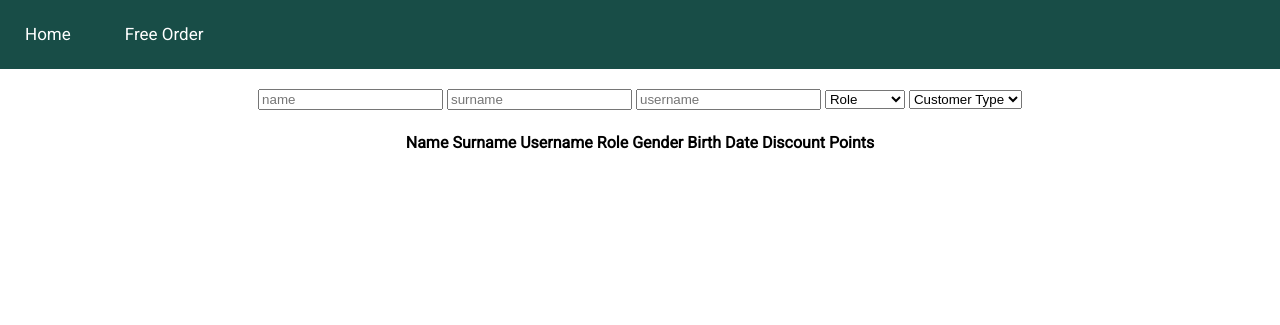
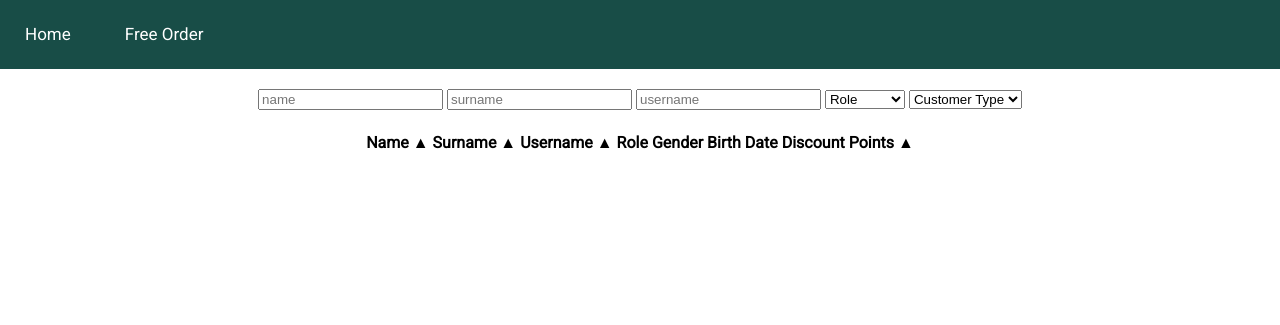
Before and after one commit to RatkoSebez/WEB-Project, a web app: page /users.html in a window 1280 px wide. Shown: the part 216-541 px from the top of the page. Run offline with its HTML, style and script files only (its server is not run), Linux system fonts and the light colour scheme; data that the repository does not hold is empty.

Commit message:
dodate strelice na table headere koji se mogu sortirati

```diff
--- a/foodDelivery/WebContent/users.html
+++ b/foodDelivery/WebContent/users.html
@@ -65,13 +65,13 @@
 
     <table id="users">
         <thead>
-            <th data-column="name" data-order="desc" class="sortColumn">Name</th>
-            <th data-column="surname" data-order="desc" class="sortColumn">Surname</th>
-        	<th data-column="username" data-order="desc" class="sortColumn">Username</th>
+            <th data-column="name" data-order="desc" class="sortColumn">Name &#9650</th>
+            <th data-column="surname" data-order="desc" class="sortColumn">Surname &#9650</th>
+        	<th data-column="username" data-order="desc" class="sortColumn">Username &#9650</th>
             <th>Role</th>
             <th>Gender</th>
             <th>Birth Date</th>
-            <th data-column="discountPoints" data-order="desc" class="sortColumn">Discount Points</th>
+            <th data-column="discountPoints" data-order="desc" class="sortColumn">Discount Points &#9650</th>
         </thead>
         <tbody>
         </tbody>
--- a/foodDelivery/WebContent/users.js
+++ b/foodDelivery/WebContent/users.js
@@ -52,15 +52,20 @@ $(document).ready(function(){
     $('.sortColumn').on('click', function(){
         var column = $(this).data('column');
         var order = $(this).data('order');
+        var text = $(this).html();
+        text = text.substring(0, text.length-1);
         //console.log(column + " " + order);
         if(order == 'desc'){
             $(this).data('order', 'asc');
             users = users.sort((a,b) => a[column] > b[column] ? 1 : -1);
+            text += '&#9660';
         }
         else{
             $(this).data('order', 'desc');
             users = users.sort((a,b) => a[column] < b[column] ? 1 : -1);
+            text += '&#9650';
         }
+        $(this).html(text);
         buildTable(users);
     });
 
```
